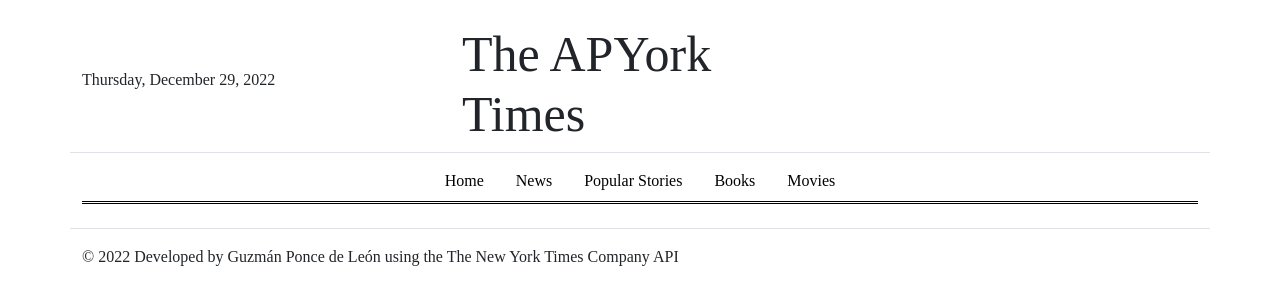
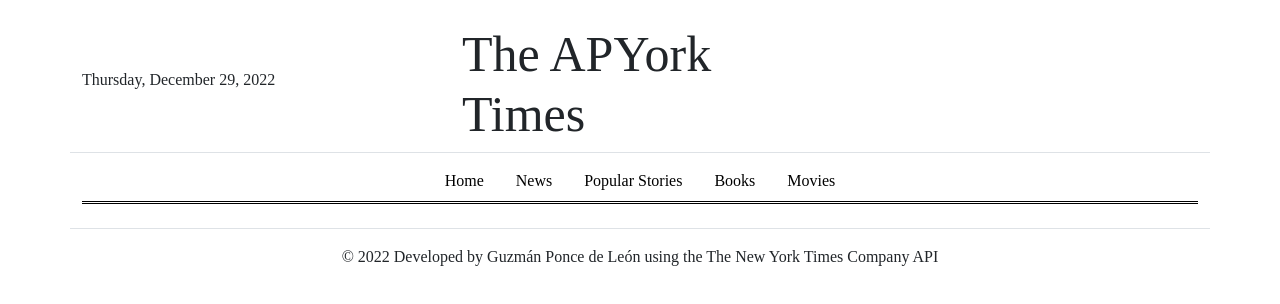
Before and after one commit to guzpdl/The_APYork_Times, a React (Create React App) app: page / in a window 1280 px wide. Shown: the top 304 px of the page. Built offline with nearby package versions, Linux system fonts and the light colour scheme; no server answers; a web font is replaced by a local one.

Commit message:
footer centered

```diff
--- a/src/components/Footer.jsx
+++ b/src/components/Footer.jsx
@@ -5,7 +5,7 @@ const Footer = () => {
   return (
     <Container className="square border-top mt-2">
       <Row>
-        <p className="mt-3">
+        <p className="mt-3 text-center">
           &copy; {new Date().getFullYear()} Developed by Guzmán Ponce de León
           using the The New York Times Company API{" "}
         </p>
```
